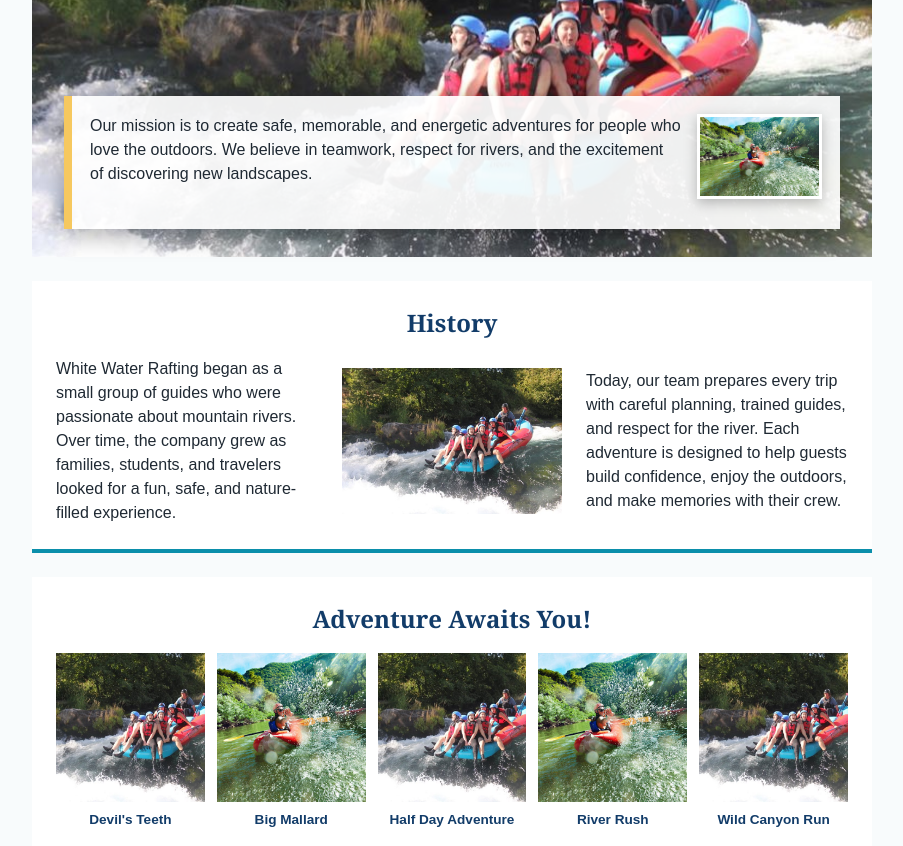
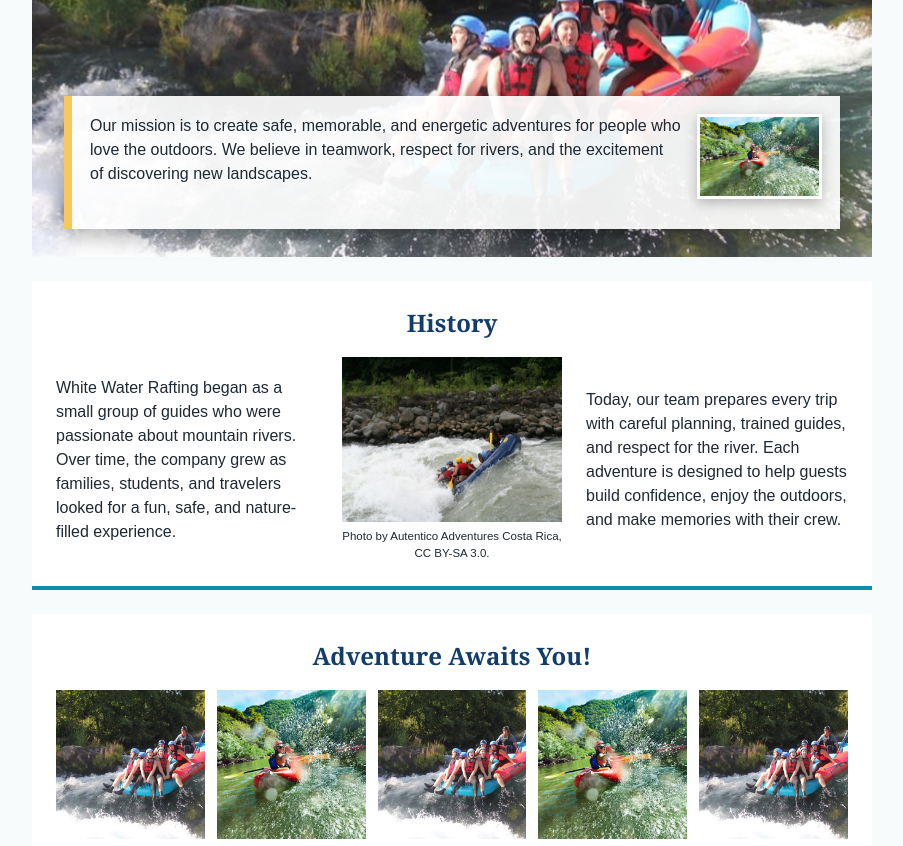
Before and after one commit to Jeniffercp1/wdd130, a plain HTML site: page wwr/about.html in a window 1280 px wide. Shown: the part 251-1097 px from the top of the page, without its empty margins (188-1091 px from the left). Drawn offline with Linux system fonts and the light colour scheme.

Commit message:
Add new about history rafting photo

```diff
--- a/wwr/about.html
+++ b/wwr/about.html
@@ -46,8 +46,13 @@
           rivers. Over time, the company grew as families, students, and travelers looked for a fun,
           safe, and nature-filled experience.
         </p>
-        <img src="images/rafting-hero-unsplash.jpg"
-          alt="Rafting guides and guests paddling together on a mountain river">
+        <figure class="history-photo">
+          <img src="images/pacuare-river-rafting.jpg"
+            alt="Rafting crew paddling through whitewater on the Pacuare River">
+          <figcaption>
+            Photo by Autentico Adventures Costa Rica, CC BY-SA 3.0.
+          </figcaption>
+        </figure>
         <p>
           Today, our team prepares every trip with careful planning, trained guides, and respect for
           the river. Each adventure is designed to help guests build confidence, enjoy the outdoors,
--- a/wwr/styles/rafting.css
+++ b/wwr/styles/rafting.css
@@ -147,6 +147,23 @@ section h2 {
 .history-grid img {
   width: 100%;
   height: auto;
+}
+
+.history-photo {
+  margin: 0;
+}
+
+.history-photo img {
+  display: block;
+  aspect-ratio: 4 / 3;
+  object-fit: cover;
+}
+
+.history-photo figcaption {
+  padding-top: 6px;
+  color: var(--accent1-color);
+  font-size: 0.72rem;
+  text-align: center;
 }
 
 .adventure-grid {
```
Also changed, not shown: wwr/images/pacuare-river-rafting.jpg (added).
